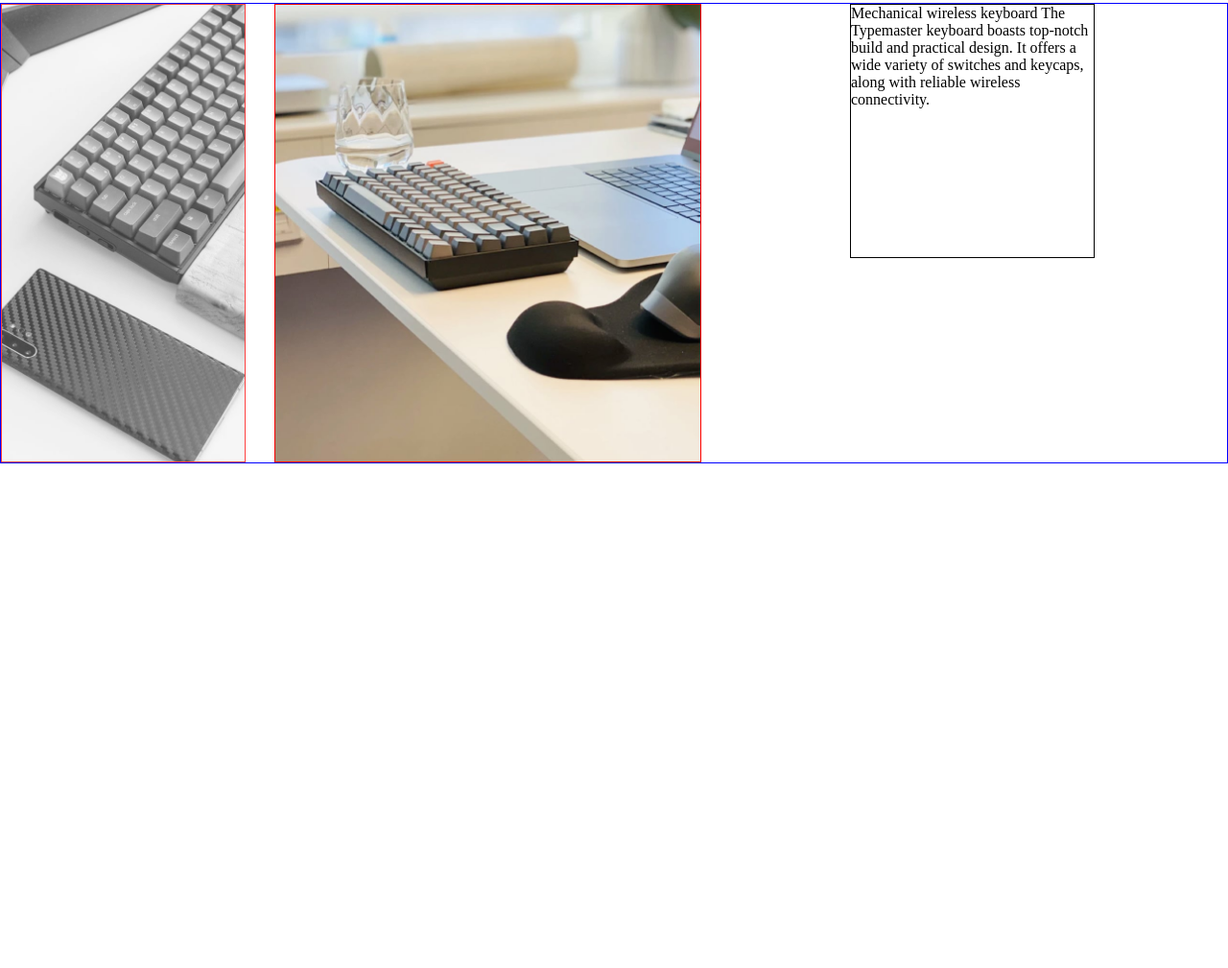
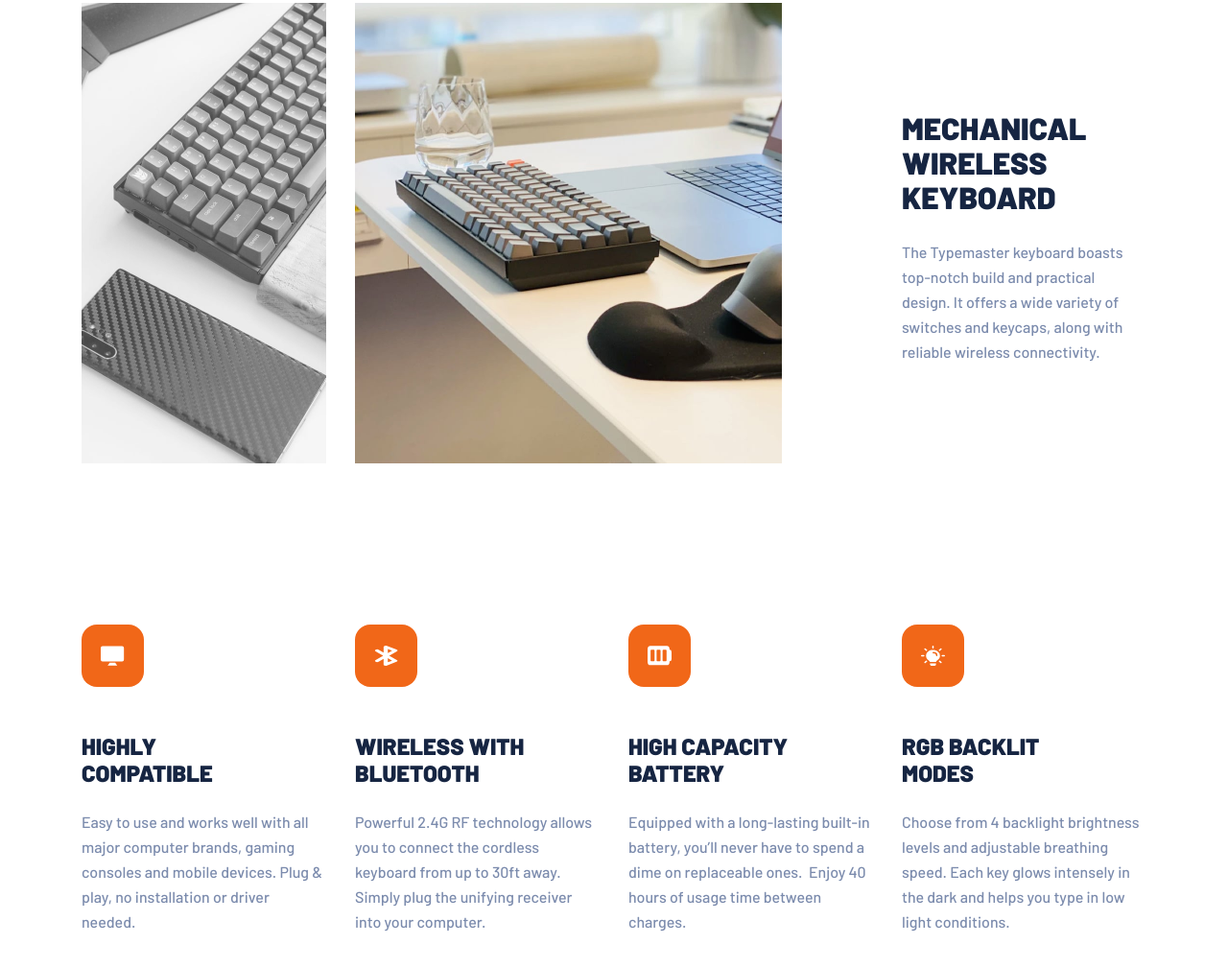
Before and after one commit to RaianDamaceno/typemaster-pre-launch-landing-page, a plain HTML site: page starter-code/index.html in a window 1280 px wide. Shown: the part 703-1712 px from the top of the page at 96% size. Drawn offline with Linux system fonts and the light colour scheme.

Commit message:
add sections

```diff
--- a/starter-code/index.html
+++ b/starter-code/index.html
@@ -22,8 +22,7 @@
 
         <section class="content">
           <div class="content-intro">
-            <h1>Typemaster keyboard</h1>
-
+            <h1 class="content-intro-title">Typemaster keyboard</h1>
             <h2 class="content-intro-subtext">Improve your productivity and gaming without breaking the bank. Upgrade to a high quality
               mechanical typing experience
             </h2>.
@@ -38,42 +37,61 @@
           <div class="details-keyboard"></div>
           <div class="details-info">
             <div class="details-info-keyboard">
-              Mechanical wireless keyboard
-              The Typemaster keyboard boasts top-notch build and practical design. It offers a wide variety
-              of switches and keycaps, along with reliable wireless connectivity.
+              <h1 class="details-info-keyboard-title">Mechanical wireless keyboard</h1>
+              <h2 class="details-info-keyboard-text">The Typemaster keyboard boasts top-notch build and practical design. It offers a wide variety
+                of switches and keycaps, along with reliable wireless connectivity.</h2>
             </div>
           </div>
         </section>
 
-        <div class="info"></div>
+        <div class="info">
+          <div class="info-detail">
+            <div class="info-detail-image">
+              <img class="info-detail-image-img" src="./assets/shared/icon-compatible.svg"/>
+            </div>
+            <h1 class="info-detail-title">Highly <br>compatible</h1>
+            <h2 class="info-detail-text">
+              Easy to use and works well with all major computer brands, gaming consoles and mobile devices.
+              Plug & play, no installation or driver needed.
+            </h2>
+          </div>
+          <div class="info-detail">
+            <div class="info-detail-image">
+              <img class="info-detail-image-img" src="./assets/shared/icon-bluetooth.svg"/>
+            </div>
+            <h1 class="info-detail-title">Wireless with bluetooth</h1>
+            <h2 class="info-detail-text">
+              Powerful 2.4G RF technology allows you to connect the cordless keyboard from up to 30ft away.
+              Simply plug the unifying receiver into your computer.
+            </h2>
+          </div>
+          <div class="info-detail">
+            <div class="info-detail-image">
+              <img class="info-detail-image-img" src="./assets/shared/icon-battery.svg"/>
+            </div>
+            <h1 class="info-detail-title">High capacity battery</h1>
+            <h2 class="info-detail-text">
+              Equipped with a long-lasting built-in battery, you’ll never have to spend a dime on replaceable ones.
+              Enjoy 40 hours of usage time between charges.
+            </h2>
+          </div>
+          <div class="info-detail">
+            <div class="info-detail-image">
+              <img class="info-detail-image-img" src="./assets/shared/icon-light.svg"/>
+            </div>
+            <h1 class="info-detail-title">RGB backlit <br>modes</h1>
+            <h2 class="info-detail-text">
+              Choose from 4 backlight brightness levels and adjustable breathing speed. Each key glows intensely in the dark and helps
+              you type in low light conditions.
+            </h2>
+          </div>
+        </div>
     </main>
     <!-- Pre-order now
-
-
 
     Pre-order now
     Release on 5/27
 
-    Mechanical wireless keyboard
-    The Typemaster keyboard boasts top-notch build and practical design. It offers a wide variety
-    of switches and keycaps, along with reliable wireless connectivity.
-
-    Highly compatible
-    Easy to use and works well with all major computer brands, gaming consoles and mobile devices.
-    Plug & play, no installation or driver needed.
-
-    Wireless with bluetooth
-    Powerful 2.4G RF technology allows you to connect the cordless keyboard from up to 30ft away.
-    Simply plug the unifying receiver into your computer.
-
-    High capacity battery
-    Equipped with a long-lasting built-in battery, you’ll never have to spend a dime on replaceable ones.
-    Enjoy 40 hours of usage time between charges.
-
-    RGB backlit modes
-    Choose from 4 backlight brightness levels and adjustable breathing speed. Each key glows intensely in the dark and helps
-    you type in low light conditions.
-
     Typemaster 2021 | All Rights Reserved -->
   </body>
 </html>
--- a/starter-code/style.css
+++ b/starter-code/style.css
@@ -20,7 +20,7 @@ body, html {
     box-sizing: border-box;
 }
 
-h1 {
+h1.content-intro-title {
     font-family: 'Barlow';
     font-style: normal;
     font-weight: 900;
@@ -30,7 +30,7 @@ h1 {
     color: #162542;
 }
 
-.content-intro-subtext {
+h2.content-intro-subtext {
     font-family: 'Barlow';
     font-style: normal;
     font-weight: 500;
@@ -38,13 +38,31 @@ h1 {
     line-height: 26px;
     margin-top: 24px;
     /* or 144% */
+    color: #7B8BAD;
+}
 
+h1.details-info-keyboard-title {
+    font-family: 'Barlow';
+    font-style: normal;
+    font-weight: 900;
+    font-size: 32px;
+    line-height: 36px;
+    text-transform: uppercase;
+    color: #162542;
+}
 
-color: #7B8BAD;
+h2.details-info-keyboard-text {
+    font-family: 'Barlow';
+    font-style: normal;
+    font-weight: 500;
+    font-size: 16px;
+    line-height: 26px;
+    margin-top: 27px;
+    color: #7B8BAD;
 }
 
 .container {
-    width: 1400px;
+    width: 1110px;
     height: 100%;
     display: flex;
     flex-direction: column;
@@ -104,18 +122,15 @@ header {
 .details {
     width: 100%;
     height: 480px;
-    border: solid 1px blue;
     margin-top: 30px;
     display: grid;
     grid-template-columns: 255px 445px auto;
     gap: 30px;
-
 }
 
 .details-phone {
     background: url("./assets/desktop/image-phone-and-keyboard.jpg");
     background-size: 100% 100%;
-    border: solid 1px red;
     mix-blend-mode: multiply;
     opacity: 0.75;
 }
@@ -123,20 +138,65 @@ header {
 .details-keyboard {
     background: url("./assets/desktop/image-glass-and-keyboard.jpg");
     background-size: 100% 100%;
-    border: solid 1px red;
 }
 
-.details-info {
 
+.details-info-keyboard {
+    width: 255px;
+    height: 265px;
+    margin-left: 95px;
+    margin-top: 112px;
 }
 
-.details-info-keyboard {
-    border: solid 1px;
-    width: 255px;
-    height: 265px;
-    margin-left: 125px;
-}
+/* End Detail */
 
 .info {
     height: 684px;
+    display: grid;
+    grid-template-columns: 255px 255px 255px 255px;
+    gap: 30px;
 }
+
+.info-detail {
+
+   height: 323px;
+   margin-top: 168px;
+   position: relative;
+}
+
+.info-detail-image {
+    width: 65px;
+    height: 65px;
+    background: #F16718;
+    border-radius: 16px;
+    display: flex;
+    align-items: center;
+    justify-content: center;
+}
+
+.info-detail-image-img {
+    width: 25.14px;
+    height: 20.24px;
+}
+
+h1.info-detail-title {
+    font-family: 'Barlow';
+    font-style: normal;
+    font-weight: 900;
+    font-size: 24px;
+    line-height: 28px;
+    text-transform: uppercase;
+    color: #162542;
+    margin-top: 48px;
+}
+
+h2.info-detail-text {
+    font-family: 'Barlow';
+    font-style: normal;
+    font-weight: 500;
+    font-size: 16px;
+    line-height: 26px;
+    color: #7B8BAD;
+    bottom: 0;
+    position: absolute;
+}
```
